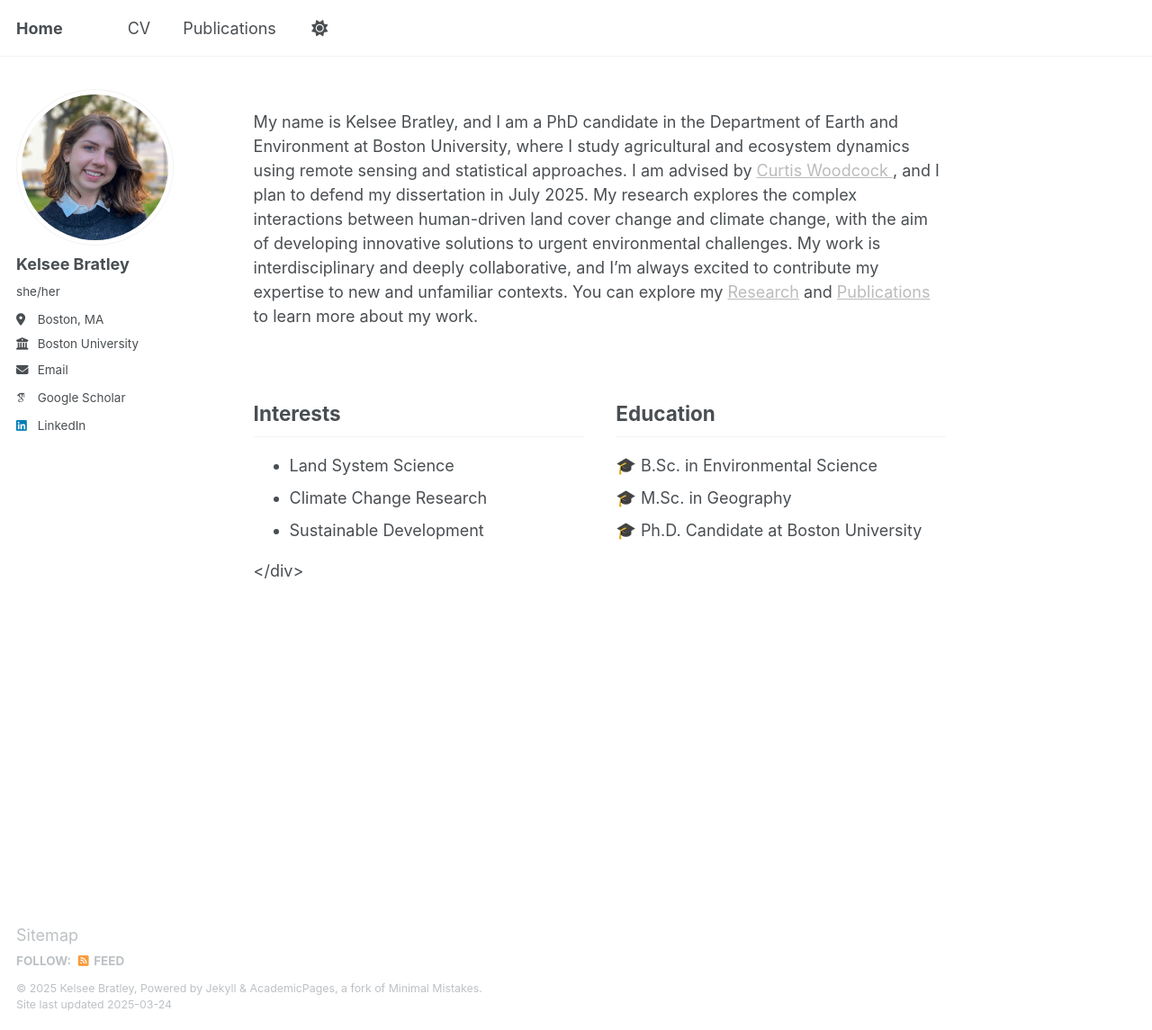
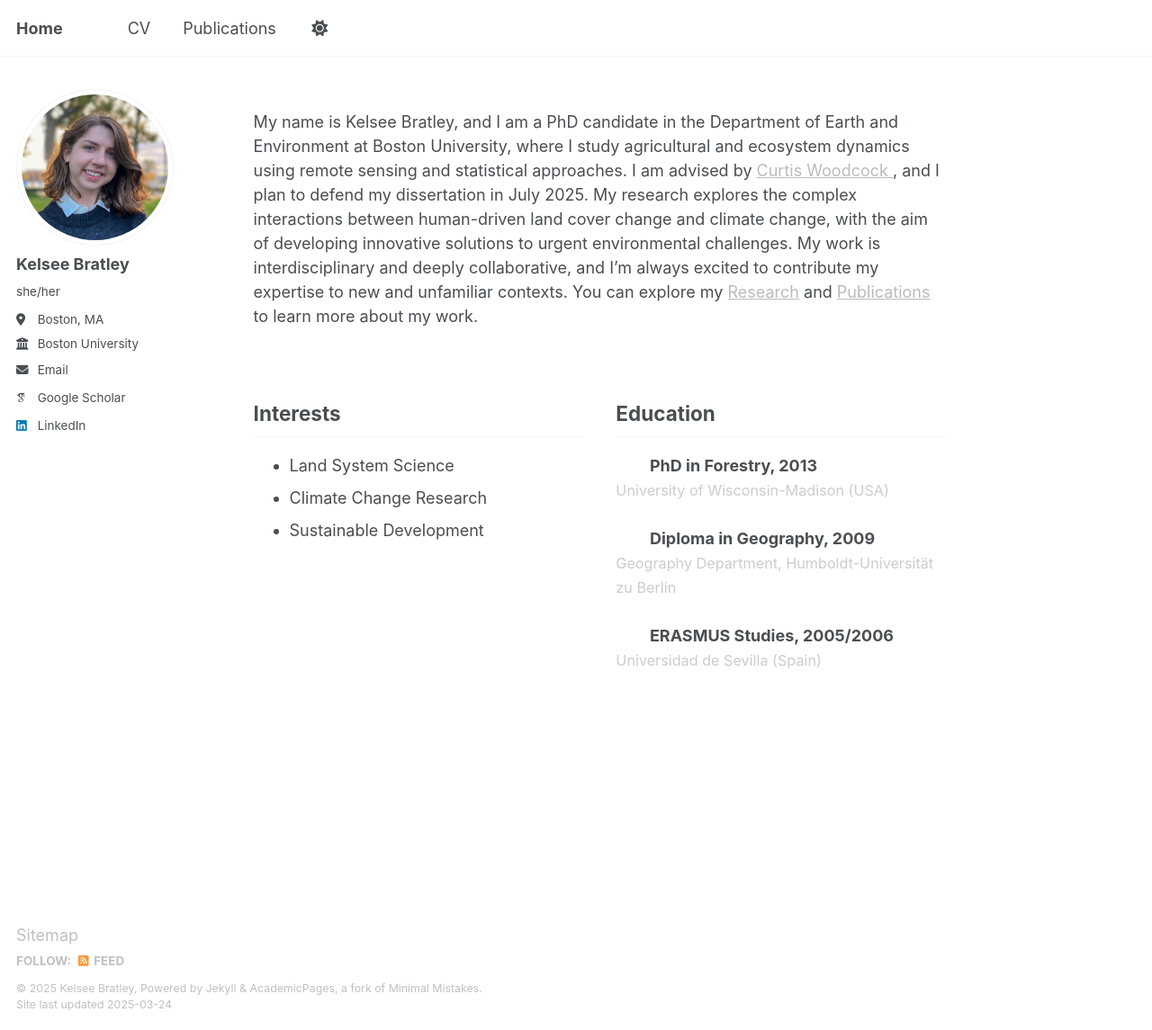
Before and after one commit to kbratley/kbratley.github.io, a Jekyll site: the page built from _pages/about.md, in a window 1280 px wide and 1145 px high. Shown: the whole window at 90% size. Built offline with Jekyll 4.4.1, drawn with Linux system fonts in a browser that asks for light colours; some web fonts are replaced.

Commit message:
Update about.md

```diff
--- a/_pages/about.md
+++ b/_pages/about.md
@@ -41,12 +41,24 @@ redirect_from:
     <!-- Right Column: Education -->
     <div style="flex: 1; min-width: 240px;">
       <h2>Education</h2>
-      <ul style="list-style: none; padding-left: 0;">
-        <li>🎓 B.Sc. in Environmental Science</li>
-        <li>🎓 M.Sc. in Geography</li>
-        <li>🎓 Ph.D. Candidate at Boston University</li>
-      </ul>
+     <ul style="list-style: none; padding-left: 0;">
+  <li style="margin-bottom: 1.5rem;">
+    <i class="fas fa-graduation-cap" style="margin-right: 10px; color: white;"></i>
+    <strong>PhD in Forestry, 2013</strong><br>
+    <span style="font-size: 0.9em; color: #ccc;">University of Wisconsin-Madison (USA)</span>
+  </li>
+  <li style="margin-bottom: 1.5rem;">
+    <i class="fas fa-graduation-cap" style="margin-right: 10px; color: white;"></i>
+    <strong>Diploma in Geography, 2009</strong><br>
+    <span style="font-size: 0.9em; color: #ccc;">Geography Department, Humboldt-Universität zu Berlin</span>
+  </li>
+  <li>
+    <i class="fas fa-graduation-cap" style="margin-right: 10px; color: white;"></i>
+    <strong>ERASMUS Studies, 2005/2006</strong><br>
+    <span style="font-size: 0.9em; color: #ccc;">Universidad de Sevilla (Spain)</span>
+  </li>
+</ul>
+
     </div>
   </div>
-</div>
 <!-- END: Dark Section -->
```
